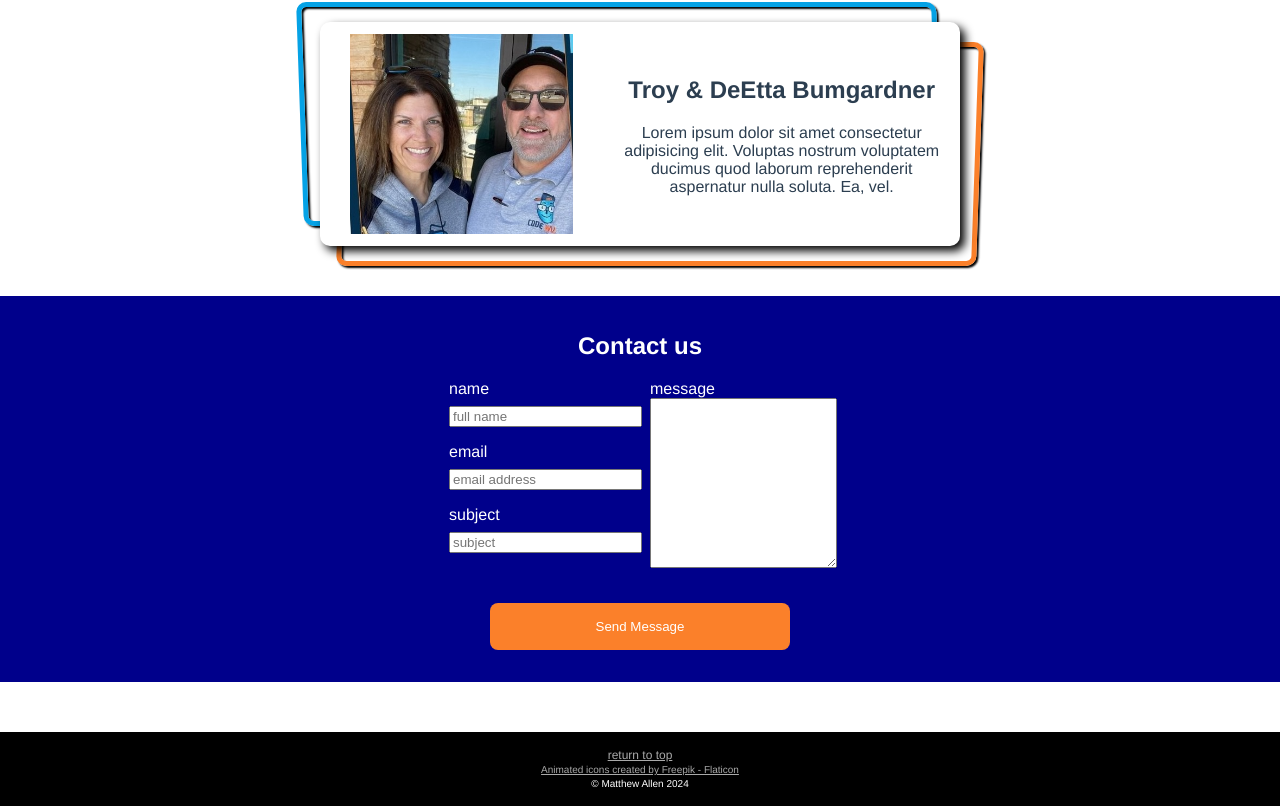
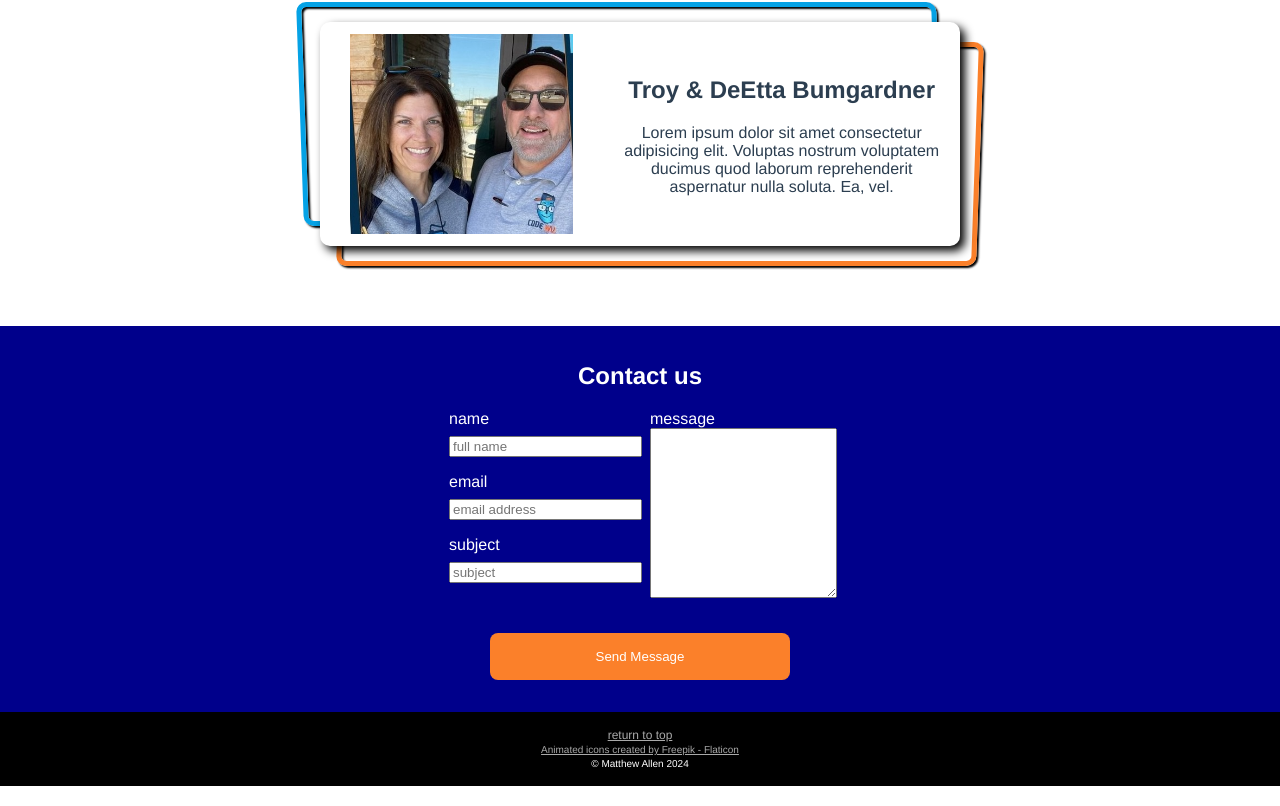
Before and after one commit to mdallen5393/bytebuilders2, a Vue app: page / in a window 1280 px wide. Shown: the part 1113-1919 px from the top of the page. Built offline with nearby package versions, Linux system fonts and the light colour scheme; no server answers; the database is empty.

Commit message:
Hotfix margin under ContactForm

```diff
--- a/src/components/ContactForm.vue
+++ b/src/components/ContactForm.vue
@@ -77,6 +77,11 @@ export default {
 </script>
 
 <style scoped>
+#contact {
+  margin-bottom: 0;
+  margin-top: 80px;
+}
+
 form {
   background-color: darkblue;
   color: white;
```
